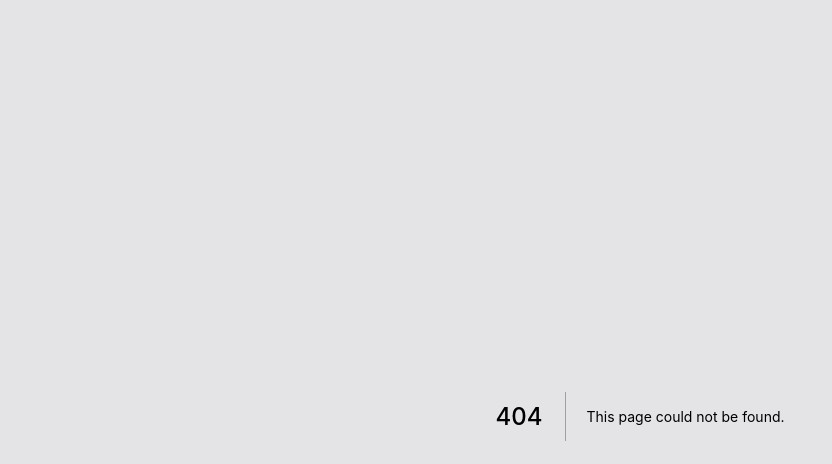
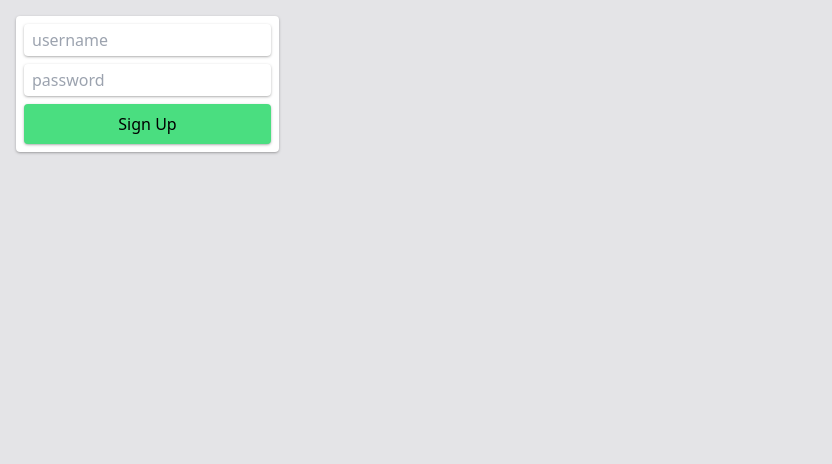
Before and after one commit to poximy/not-reddit, a Next.js app: page /auth/signup in a window 1280 px wide. Before the commit this address had no page. Shown: the top 464 px of the page, without its empty margins (0-832 px from the left). Built offline with nearby package versions, Linux system fonts and the light colour scheme.

Commit message:
Create sign up

```diff
--- /dev/null
+++ b/app/components/Button/SignUpButton.tsx
@@ -0,0 +1,14 @@
+import Link from 'next/link';
+import { FC } from 'react';
+
+const SignUpButton: FC = () => {
+	return (
+		<Link href='/auth/signup'>
+			<a className='transition-ease shadow-box w-20 rounded bg-blue-400 p-2 hover:scale-105'>
+				<p className='text-center'>Sign Up</p>
+			</a>
+		</Link>
+	);
+};
+
+export default SignUpButton;
--- /dev/null
+++ b/pages/api/auth/signup.ts
@@ -0,0 +1,57 @@
+import prisma from '@lib/prisma';
+import { NextApiRequest, NextApiResponse } from 'next';
+
+interface Body {
+	username: string;
+	password: string;
+}
+
+const validateReq = (body: any) => {
+	if ('username' in body && 'password' in body) {
+		if (typeof body.username == 'string' && typeof body.password === 'string') {
+			return body as Body;
+		}
+		throw Error('Field types are not correct');
+	}
+	throw Error('Missing body fields');
+};
+
+const createUser = async ({ username, password }: Body) => {
+	// Creates user if not already in the database
+	const userExists = await prisma.user.findUnique({
+		where: {
+			username,
+		},
+	});
+
+	if (userExists === null) {
+		const user = await prisma.user.create({
+			data: {
+				username,
+				password,
+			},
+			select: {
+				id: true,
+				username: true,
+			},
+		});
+		return user;
+	} else {
+		throw Error('Username already exists');
+	}
+};
+
+export default async function handler(
+	req: NextApiRequest,
+	res: NextApiResponse
+) {
+	if (req.method === 'POST') {
+		try {
+			const body = validateReq(req.body);
+			await createUser(body);
+			res.redirect(301, `/auth/login`);
+		} catch (error) {
+			res.status(403).json({ error: error as string });
+		}
+	}
+}
--- /dev/null
+++ b/pages/auth/signup.tsx
@@ -0,0 +1,72 @@
+import { NextPage } from 'next';
+import { useRouter } from 'next/router';
+import { FormEvent, useState } from 'react';
+
+const SignUp: NextPage = () => {
+	const router = useRouter();
+
+	const [password, setPassword] = useState<string>('');
+	const [username, setUsername] = useState<string>('');
+
+	const [error, setError] = useState('');
+
+	const createUser = async (event: FormEvent<HTMLFormElement>) => {
+		event.preventDefault();
+		const signUpUrl = window.location.origin + '/api/auth/signup';
+		const body = JSON.stringify({ password, username });
+
+		try {
+			const res = await fetch(signUpUrl, {
+				method: 'POST',
+				headers: {
+					'Content-Type': 'application/json',
+				},
+				body,
+			});
+
+			if (!res.ok) {
+				setError('Name already in use');
+			} else {
+				setError('');
+				router.push(res.url);
+			}
+		} catch (error) {
+			setError('error');
+		}
+	};
+
+	return (
+		<form
+			className='shadow-box flex max-w-fit flex-col gap-2 rounded bg-white p-2'
+			onSubmit={createUser}
+		>
+			{/* Verifies if no error is present */}
+			{error === '' ? (
+				''
+			) : (
+				<p className='rounded bg-red-400 p-2 text-black'>{error}</p>
+			)}
+			<input
+				className='shadow-box rounded px-2 py-1 focus:outline-none'
+				type='text'
+				placeholder='username'
+				value={username}
+				onChange={(e) => setUsername(e.target.value)}
+			/>
+			<input
+				className='shadow-box rounded px-2 py-1 focus:outline-none'
+				type='password'
+				placeholder='password'
+				value={password}
+				onChange={(e) => setPassword(e.target.value)}
+			/>
+			<input
+				className='transition-ease shadow-box rounded bg-green-400 p-2 hover:scale-105'
+				type='submit'
+				value='Sign Up'
+			/>
+		</form>
+	);
+};
+
+export default SignUp;
```
